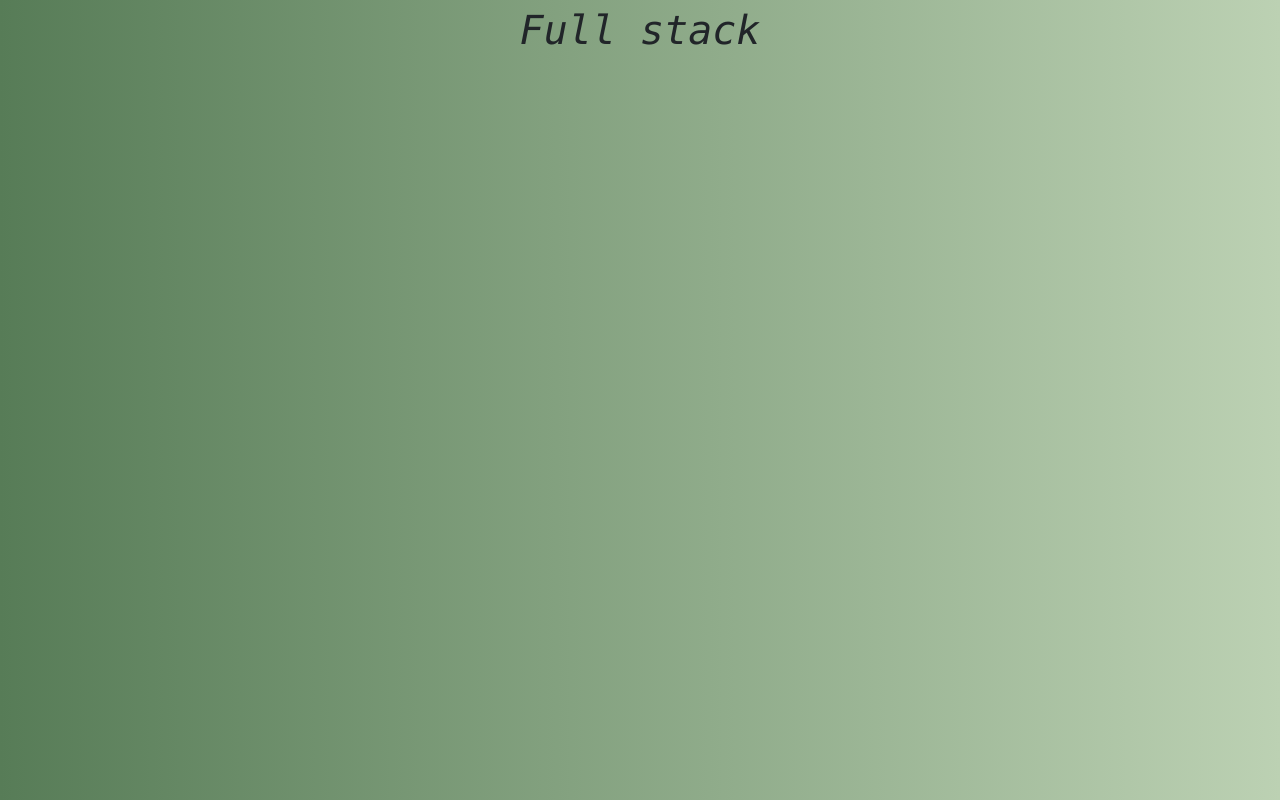
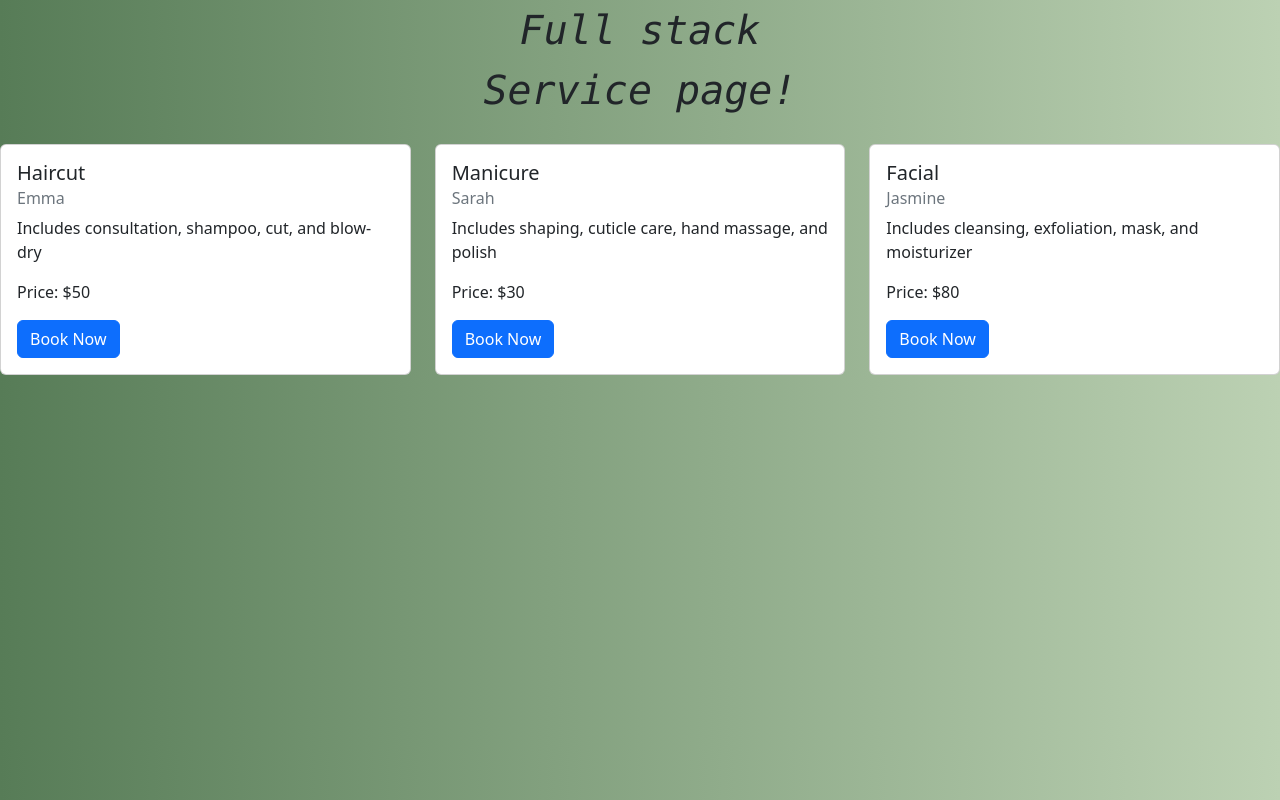
Before and after one commit to Asom98/fullstack, a React (Vite) app: page / in a window 1280 px wide. Built offline with nearby package versions, Linux system fonts and the light colour scheme.

Commit message:
added json file of services. Created a function that display the services

```diff
--- a/package.json
+++ b/package.json
@@ -11,6 +11,7 @@
   "dependencies": {
     "bootstrap": "^5.2.3",
     "react": "^18.2.0",
+    "react-bootstrap": "^2.7.4",
     "react-dom": "^18.2.0"
   },
   "devDependencies": {
--- a/src/App.jsx
+++ b/src/App.jsx
@@ -1,9 +1,15 @@
 import { Welcom } from "./components/Welcom"
+import { ServicePage } from "./components/Service"
+import './main.css'
+
 
 function App() {
   return (
-    <Welcom />
-  )
+    <div>
+      <Welcom/>
+      <ServicePage />
+    </div>
+  );
 }
 
-export default App
+export default App;
--- /dev/null
+++ b/src/components/Service.jsx
@@ -0,0 +1,26 @@
+import React from "react";
+import { Card, Button } from "react-bootstrap";
+import servicesData from "../json/services.json";
+
+export const ServicePage = () => {
+    return (
+        <div>
+            <div className="d-flex justify-content-center fs-1 fst-italic font-monospace">Service page!</div>
+            <div className="row">
+                {servicesData.map((service) => (
+                    <div key={service._id} className="col-md-4 mt-4">
+                        <Card>
+                            <Card.Body>
+                                <Card.Title>{service.name}</Card.Title>
+                                <Card.Subtitle className="mb-2 text-muted">{service.employee_name}</Card.Subtitle>
+                                <Card.Text>{service.details}</Card.Text>
+                                <Card.Text>Price: {service.price}</Card.Text>
+                                <Button variant="primary">Book Now</Button>
+                            </Card.Body>
+                        </Card>
+                    </div>
+                ))}
+            </div>
+        </div>
+    )
+}
--- /dev/null
+++ b/src/json/services.json
@@ -0,0 +1,27 @@
+
+[
+    {
+        "_id": "1",
+        "name": "Haircut",
+        "employee_name": "Emma",
+        "details": "Includes consultation, shampoo, cut, and blow-dry",
+        "duration": "60min",
+        "price": "$50"
+    },
+    {
+        "_id": "2",
+        "name": "Manicure",
+        "employee_name": "Sarah",
+        "details": "Includes shaping, cuticle care, hand massage, and polish",
+        "duration": "60min",
+        "price": "$30"
+    },
+    {
+        "_id": "3",
+        "name": "Facial",
+        "employee_name": "Jasmine",
+        "details": "Includes cleansing, exfoliation, mask, and moisturizer",
+        "duration": "60min",
+        "price": "$80"
+    }
+]
```
Also changed, not shown: 1 other file (tests, documents, lock files or other folders).
